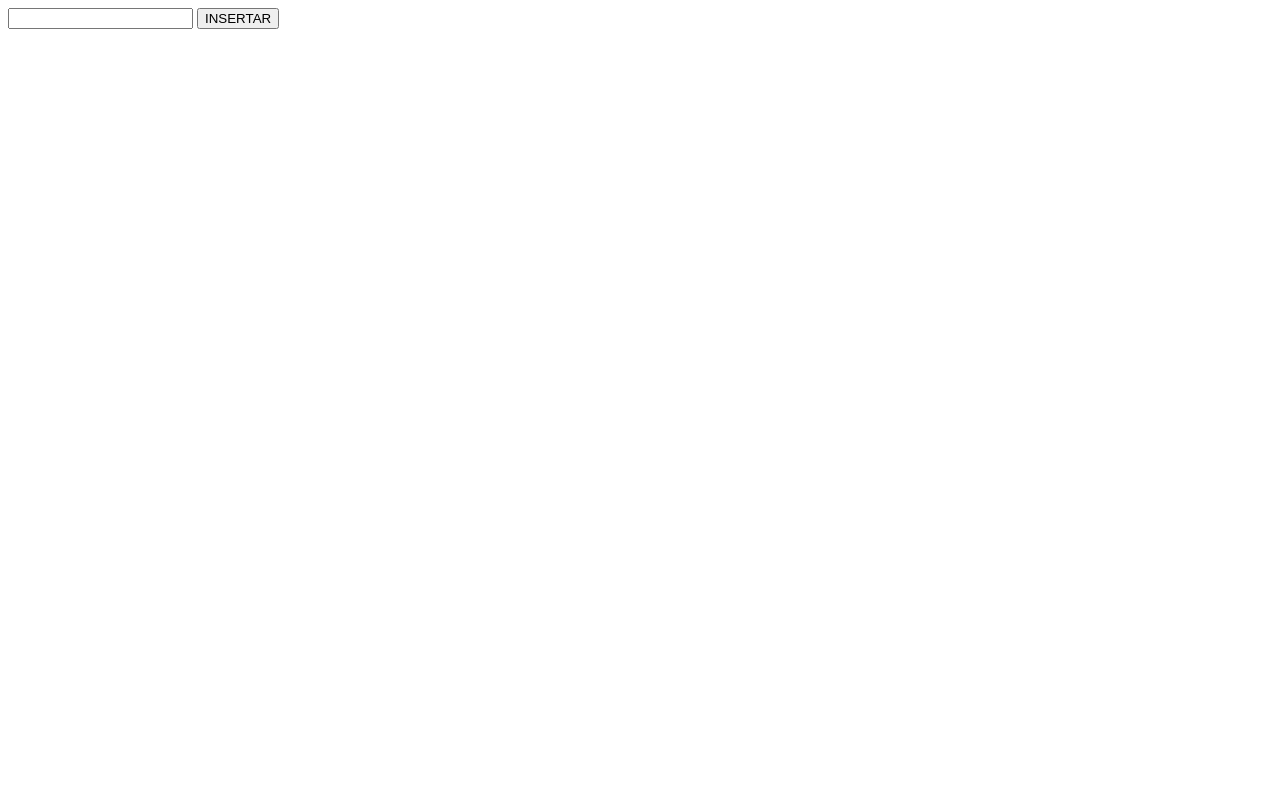
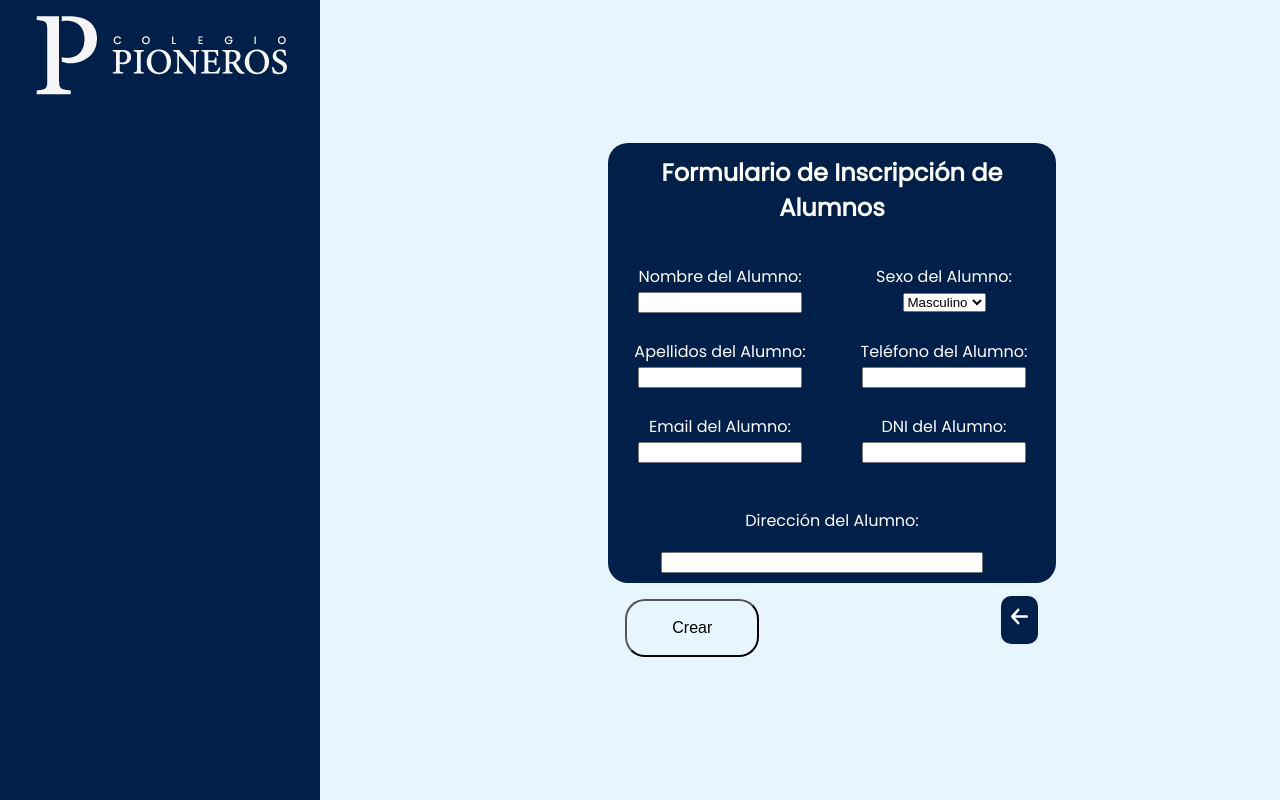
Before and after one commit to RobertoNobleMaestro/proyecto_final_escuela, a PHP site: page /formularios/form-crear.php in a window 1280 px wide. Before the commit the page is almost empty. Run offline with PHP 8.4, Linux system fonts and the light colour scheme.

Commit message:
verificaciones js, formulario de crear y inicio de sesiones

```diff
--- a/conexion.php
+++ b/conexion.php
@@ -1,6 +1,6 @@
 <?php
 $host = '127.0.0.1';
-$bdname = '';
+$bdname = 'bd_escuela';
 $usuari = 'root';
 $contrasenya = '';
 try{
--- a/css/form-styles.css
+++ b/css/form-styles.css
@@ -12,7 +12,7 @@ header {
     flex-wrap: wrap;
     text-align: center;
 }
-form {
+.login_estr {
     text-align: center;
     width: 20%;
     background-color: #002049;
@@ -23,6 +23,19 @@ form {
     padding: 10px;
     height: 100%;
     padding-bottom: 3%;
+}
+.form-estr {
+    text-align: center;
+    width: 50%;
+    background-color: #002049;
+    color: white;
+    border-radius: 20px;
+    flex-wrap: wrap;
+    height: 55%;
+    display: flex;
+    align-content: space-around;
+    justify-content: center;
+
 }
 input{
     width: 70%;
@@ -49,7 +62,7 @@ input::after{
     justify-content: space-around;
     height: 50%;
 }
-.error_login{
+.error{
     color: red;
     margin: 10px;
     font-size: 12px;
@@ -68,14 +81,67 @@ button{
     margin-top: 1rem;
     transition: 1s;
 }
+#btn{
+    color: black;
+    background-color: #e7f5ff;
+    padding-left: 5%;
+    padding-right: 5%;
+    border-radius: 20px;
+    padding-top: 2%;
+    padding-bottom: 2%;
+    cursor: pointer;
+    font-size: 16px;
+    transition: 1s;
+}
 button:hover{
     transition: 1s;
     background-color: #000000;
 }
 
+
 .login_forma{
     width: 100%;
     display: flex;
-    justify-content: space-around;
-    height: 50%;
+    justify-content: space-evenly;
+    align-items: center;
+
 }
+
+h2 {
+    margin-top: 0.5%;
+}
+a {
+    padding: 10px;
+    background-color: #002049;
+    width: 2%;
+    border-radius: 10px;
+
+}
+.row{
+    display: flex;
+    justify-content: space-between;
+    height: 100vh;
+}
+.column-3{
+    text-align: center;
+    width: 25%;
+    background-color: #002049;
+}
+.column-7{
+    align-content: center;
+    width: 70%;
+    display: flex;
+    justify-content: center;
+    align-items: center;
+    flex-direction: column; /* Asegura que los elementos se apilen verticalmente */
+
+
+}
+#logo{
+    margin-top: 5%;
+    margin-left: 1%;
+}
+
+.campo {
+    width: 50%;
+}
--- a/formularios/form-crear.php
+++ b/formularios/form-crear.php
@@ -3,15 +3,65 @@
 <head>
     <meta charset="UTF-8">
     <meta name="viewport" content="width=device-width, initial-scale=1.0">
+    <link rel="stylesheet" href="../css/form-styles.css">
+    <link rel="preconnect" href="https://fonts.googleapis.com">
+    <link rel="preconnect" href="https://fonts.gstatic.com" crossorigin>
+    <link href="https://fonts.googleapis.com/css2?family=Poppins&display=swap" rel="stylesheet">
     <title>Document</title>
 </head>
 <body>
-    <div>
-        <form method="POST" action="../acciones/e">
-            <label></label>
-            <input>
-            <button type="submit">INSERTAR</button>
-        </form>
-    </div>
+    <div class="row">
+        <div class="column-3">
+            <img src="../img/logo.png"  id="logo" alt="">
+        </div>
+        <div class="column-7">
+            <form action="../acciones/crear.php" method="POST" class="form-estr">
+            <h2>Formulario de Inscripción de Alumnos</h2>
+                <div class="campo">
+                    <label for="nombre">Nombre del Alumno:</label><br>
+                    <input type="text" id="nombre" name="nombre" onclick="validaNombre()" >
+                    <br>
+                    <br>
+                    <!-- <p  class="error" id="error_nombre"></p> -->
+                    <label for="apellidos">Apellidos del Alumno:</label><br>
+                    <input type="text" id="apellidos" name="apellidos" onclick="validaApellidos()" >
+                    <br>
+                    <br>
+                    <!-- <p  class="error" id="error_nombre"></p> -->
+                    <label for="email">Email del Alumno:</label><br>
+                    <input type="email" id="email" name="email" onclick="validaMail()" ><br><br>
+                    <!-- <p class="error" id="error_email"></p> -->
+                </div>
+                <div class="campo">
+                <label for="sexo">Sexo del Alumno:</label><br>
+                    <select id="sexo" name="sexo" onclick="validaSexo()" >
+                        <option value="masculino">Masculino</option>
+                        <option value="femenino">Femenino</option>
+                        <option value="otro">Otro</option>
+                    </select><br><br>
+                    <!-- <p class="error" id="error_sexo"></p> -->
+                    <label for="telefono">Teléfono del Alumno:</label><br>
+                    <input type="tel" id="telefono" name="telefono" onclick = "validaTelf()"><br>
+                    <!-- <p class="error" id="error_telf"></p> -->
+                    <br>
+
+                    <label for="dni">DNI del Alumno:</label><br>
+                    <input type="text" id="dni" name="dni" onclick = "validaDNI()"><br><br>
+                    <!-- <p class="error" id="error_dni"></p> -->
+                </div>
+                <label for="direccion">Dirección del Alumno:</label><br>
+                <input type="text" id="direccion" name="direccion" onclick="validaDireccion()">
+                <!-- <p class="error" id="error_direccion"></p> -->
+                <p class="error" id="error"></p>
+
+            </form>
+            <div class="login_forma">
+                <button type="submit" id="btn">Crear</button>
+                <a href="../acciones/leer.php"><img src="../img/arrow-left-solid.svg" alt=""></a>
+            </div>
+            </div>
+        </div>
+    <!-- Link a archivo javascript-->
+    <script src="../scripts/validarCrear.js"></script>
 </body>
 </html>
--- a/index.html
+++ b/index.html
@@ -20,7 +20,7 @@
                     <p class="eslogan">CRECER JUNTOS, BRILLAR SIEMPRE</p>
                         <h3 class="gestion"> Gestión </h3>
                         <h3 class="gestion"> de la </h3>
-                        <h3 class="gestion"> escuela     </h3>
+                        <h3 class="gestion"> escuela </h3>
                         <form action="./formularios/login.php">
                             <button type="submit" name="boton" id="boton">Iniciar sesion</button>
                         </form>
--- a/scripts/validacionEntrada.js
+++ b/scripts/validacionEntrada.js
@@ -1,6 +1,6 @@
 function usuari(){
+    // Recogida por ID de los valores de los imputs del form usuario y error_user
     let user = document.getElementById("usuario").value;
-    // Recogida por ID de los valores de los imputs del form usuario y error_usergetElementById("usuario").value;
     let error_user = document.getElementById("error_user");
 
     if(user == null || user.length == 0 || /^\s+$/.test(user) ){ //Validación para que el campo no sea nulo
--- a/scripts/validarCrear.js
+++ b/scripts/validarCrear.js
@@ -0,0 +1,128 @@
+// Validación del nombre
+function validaNombre(){
+    // Recogida por ID del nombre y del error
+    let nombre = document.getElementById("nombre").value;
+    let error_nombre = document.getElementById("error");
+    // Validación para que el campo no sea nulo
+    if(nombre == null || nombre.length == 0 ||/^\s+$/.test(nombre)){
+        error_nombre.innerHTML = "El campo 'Nombre del Alumno' no debe estar vacío";
+    } else if(!isNaN(nombre)){ // Validación para que el campo no sea un número
+        error_nombre.innerHTML = "El campo 'Nombre del Alumno' no puede ser un número";
+    } else if(nombre.length < 3){ // Validación para que contenga +3 carácteres
+        error_nombre.innerHTML = "El campo 'Nombre del Alumno' debe contener más de 3 carácteres";
+    } else{ // Si todo es correcto mensaje de error se limpia
+        error_nombre.innerHTML = "";
+    }
+}
+
+// Validación de Apellido
+function validaApellidos(){
+    // Recogida por ID del apellido y del error
+    let apellidos = document.getElementById("apellidos").value;
+    let error_apellidos = document.getElementById("error");
+    // Validación para que no sea el campo nulo
+    if(apellidos == null || apellidos.length == 0 || /^\s+$/.test(apellidos)){
+        error_apellidos.innerHTML = "El campo 'Apellidos del Alumno' no debe estar vacío";
+    } else if(!isNaN(apellidos)){ // Validación para que el campo no sea un número
+        error_apellidos.innerHTML = "El campo 'Apellidos del Alumno' no puede ser un número";
+    } else if(apellidos.length < 3){ // Validación para que el campo tenga +3 carácteres
+        error_apellidos.innerHTML = "El campo 'Apellidos del Alumno' debe contener más de 3 carácteres";
+    } else{ // Si todo es correcto mensaje de error se limpia
+        error_apellidos.innerHTML = "";
+    }
+}
+
+// Validación de Email
+function validaMail(){
+    // Recogida por ID del email y del error
+    let email = document.getElementById("email").value;
+    let error_email = document.getElementById("error");
+    // Validación para que el campo no sea nulo
+    if(email == null || email.length == 0 || /^\s+$/.test(email)){
+        error_email.innerHTML = "El campo 'Email del Alumno' no debe estar vacío";
+    } else if(!(/\w+([-+.']\w+)*@\w+([-.]\w+)*\.\w+([-.]\w+)/.test(email))){ // Validación de un formato de email válido
+        error_email.innerHTML = "Formato de email incorrecto";
+    } else { // Si todo es correcto mensaje de error se limpia
+        error_email.innerHTML = "";
+    }
+}
+
+// Validación de Sexo (Lista de Opciones)
+function validaSexo(){
+    // Recogida por ID de los campos del select y del error
+    let indice = document.getElementById("sexo").selectedIndex;
+    let error_sexo = document.getElementById("error");
+    // Validación para que el índice de la lista no sea 0
+    if(indice == null || indice == 0){
+        error_sexo.innerHTML = "El índice de la lista 'Sexo del Alumno' no puede estar vacío" ;
+    } else if(indice == null || indice == 0 || /^\s+$/.test(indice)){ // Validación para que el campo no esté vacío
+        error_sexo.innerHTML = "El campo 'Sexo del Alumno' no puede estar vacío";
+    } else { // Si todo es correcto mensaje de error se limpia
+        error_sexo.innerHTML = "";
+    }
+}
+
+// Validación de Teléfono
+function validaTelf(){
+    // Recogida por ID del teléfono y del error
+    let telf = document.getElementById("telefono").value;
+    let error_telf = document.getElementById("error");
+    // Validación para que el campo no sea nulo
+    if(telf == null || telf.length == 0 || /^\s+$/.test(telf)){
+        error_telf.innerHTML = "El campo no debe estar vacío";
+        // Validación para que cumpla el formato de teléfono adecuado (¡¡PREGUNTAR A ALE PORQUE MUESTRA EL ERROR TODO EL RATO AUNQ EL FORMATO SEA VÁLIDO!!)
+    } else if(!(/^\d{9}$/.test(telf)) || !(/^\d{3}-\d{3}-d{3}-$/.test(telf)) || !(/^\d{3}\s\d{6}$/.test(telf)) || !(/^\d{3}\s\d{2}\s\d{2}\s\d{2}$/.test(telf))){
+        error_telf.innerHTML = "Formato de teléfono no válido";
+    } else{ // Si todo es correcto mensaje de error se limpia
+        error_telf.innerHTML = "";
+    }
+
+}
+
+// Validación de DNI
+function validaDNI(){
+    // Se guarda la ID del dni y se guarda.
+    let dni = document.getElementById("dni").value;
+    let error_dni = document.getElementById("error");
+
+    //Verifica que el campo no este vacio.
+    if(dni == null || dni == 0 || /^\s+$/.test(dni)){
+        error_dni.innerHTML = "El campo no debe ser nulo";
+        //Verifica que el formato de DNI español este correcto.
+    } else if (!(/^\d{8}[A-Z]$/i.test(dni))){
+        error_dni.innerHTML = "Debe ser un formato de DNI válido";
+        //Comprueba que la letra del DNI sea correcta, llevandola a otra función.
+    } else if(!letraDNIValida(dni)) {
+        error_dni.innerHTML = "La letra del DNI es incorrecta";
+    } else { // Si todo esta correcto no se muestra.
+        error_dni.innerHTML = "";
+    }
+
+    function letraDNIValida(dni){
+        //Se crea el array de letras para verificar si la letra del DNI es correcta.
+        var letras = ['T', 'R', 'W', 'A', 'G', 'M', 'Y', 'F', 'P', 'D', 'X', 'B', 'N', 'J', 'Z', 'S', 'Q', 'V', 'H', 'L', 'C', 'K', 'E'];
+        // Se extrae los números del DNI.
+        var numeroDNI = dni.substring(0,8);
+        // Recoge la letra y la pone en mayuscula para comparar con el array.
+        var letraDNI = dni.charAt(8).toUpperCase();
+        // Se calcula la letra del DNI haciendo el procentaje de los números y se guarda la letra correcta.
+        var letraCalculada = letras[numeroDNI % 23];
+
+        //Verifica si la letra del DNI es correcta.
+        return letraDNI == letraCalculada;
+    }
+}
+
+
+// Validación de la Dirección
+function validaDireccion(){
+    // Recogida por ID del campo direccion y del mensaje de error
+    let direccion = document.getElementById("direccion").value;
+    let error_direccion = document.getElementById("error");
+    // Validación para que el campo no sea nulo
+    if(direccion == null || direccion == 0 || /^\s+$/.test(direccion)){
+        error_direccion.innerHTML = "El campo no debe estar vacío"
+    } else { // Si todo es correcto se limpia el mensaje de error
+        error_direccion.innerHTML = "";
+    }
+}
```
Also changed, not shown: acciones/leer.php (+5 -4 lines), acciones/validarLogin.php (+10 -5 lines), formularios/login.php (+25 -4 lines), img/arrow-left-solid.svg (added).
